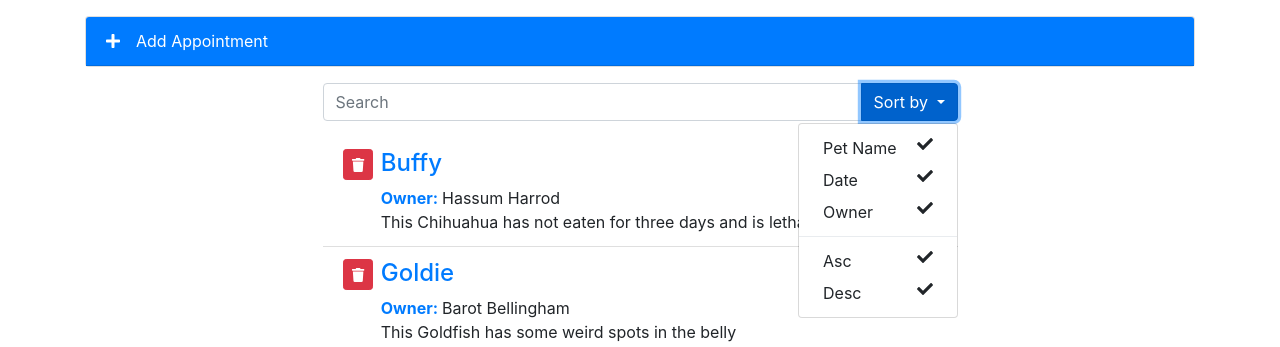
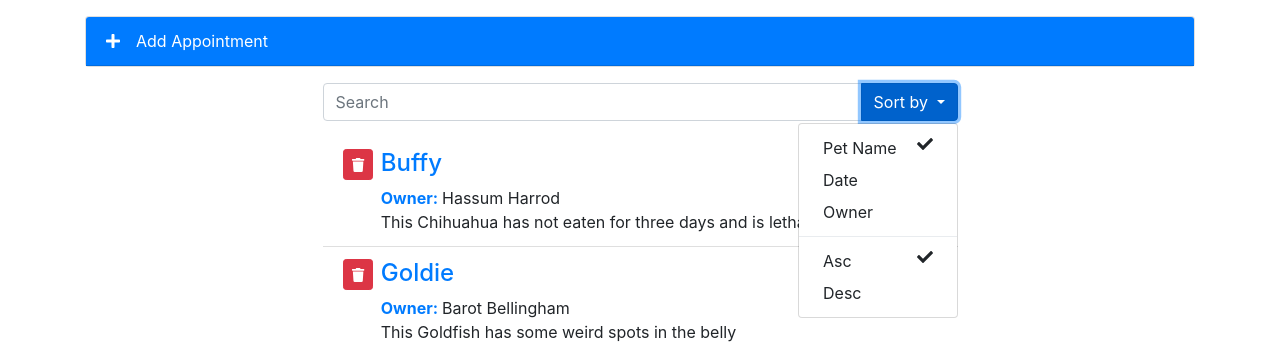
Before and after one commit to valerykatskel/vue-interface, a Vue app: page / in a window 1280 px wide. Both pictures are taken after a click on the button "Sort by". Shown: the top 347 px of the page. Built offline with nearby package versions, Linux system fonts and the light colour scheme.

Commit message:
updating drop-down template

```diff
--- a/src/App.vue
+++ b/src/App.vue
@@ -2,7 +2,7 @@
 	<div id="main-app" class="container">
 		<div class="row justify-content-center">
 			<add-appointment @add="addItem"/>
-			<search-appointments @searchRecords="searchAppointments"/>
+			<search-appointments @searchRecords="searchAppointments" :myKey="filterKey" :myDir="filterDir"/>
 			<appointment-list :appointments="filteredApts" @remove="removeItem" @edit="editItem"/>
 		</div>
 	</div>
--- a/src/components/SearchAppointments.vue
+++ b/src/components/SearchAppointments.vue
@@ -29,7 +29,7 @@
             id="petName"
           >
             Pet Name
-            <font-awesome-icon icon="check"/>
+            <font-awesome-icon icon="check" v-if="myKey === 'petName'"/>
           </a>
 
           <a
@@ -38,7 +38,7 @@
             id="aptDate"
           >
             Date
-            <font-awesome-icon icon="check"/>
+            <font-awesome-icon icon="check" v-if="myKey === 'aptDate'"/>
           </a>
 
           <a
@@ -47,7 +47,7 @@
             id="ownerName"
           >
             Owner
-            <font-awesome-icon icon="check"/>
+            <font-awesome-icon icon="check" v-if="myKey === 'petOwner'"/>
           </a>
 
           <div class="dropdown-divider" role="separator"></div>
@@ -58,7 +58,7 @@
             id="asc"
           >
             Asc
-            <font-awesome-icon icon="check"/>
+            <font-awesome-icon icon="check" v-if="myDir === 'asc'"/>
           </a>
 
           <a
@@ -67,7 +67,7 @@
             id="desc"
           >
             Desc
-            <font-awesome-icon icon="check"/>
+            <font-awesome-icon icon="check" v-if="myDir === 'desc'"/>
           </a>
         </div>
       </div>
@@ -88,6 +88,9 @@ export default {
 			this.$emit("searchRecords", this.searchTerm)
 		},
 	},
+	props: [
+		'myKey', 'myDir'
+	],
   components: {
     FontAwesomeIcon
   }
```
